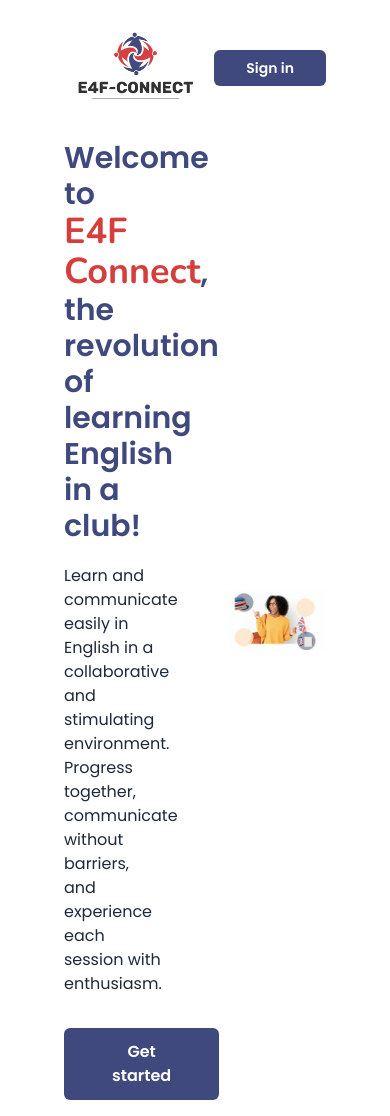
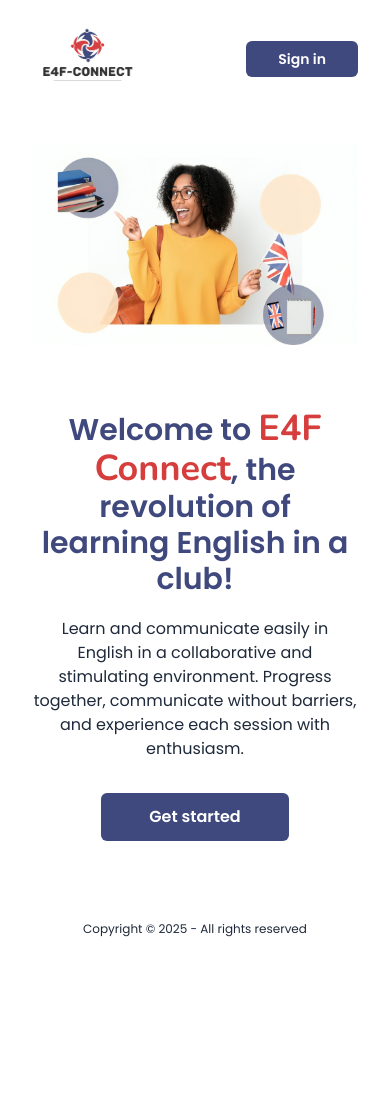
Before and after one commit to NinoMichael/e4f-connect, a React (Vite) app in the folder front/: page / in a window 390 px wide. After the commit the page ends 969 px from the top, so only its background shows below. Built offline with nearby package versions, Linux system fonts and the light colour scheme; a web font is replaced by a local one.

Commit message:
feat: implement homepage

```diff
--- a/front/src/App.tsx
+++ b/front/src/App.tsx
@@ -4,6 +4,7 @@
 import { AnimatePresence } from 'framer-motion';
 import { Routes, Route } from 'react-router-dom';
 import Homepage from './pages/home';
+import Login from './pages/login';
 
 function App() {
     return (
@@ -12,6 +13,7 @@
                 <div>
                     <Routes>
                         <Route path="/" element={<Homepage />}/>
+                        <Route path="/login" element={<Login />}/>
                     </Routes>
                 </div>
             </AnimatePresence>
--- a/front/src/components/inc/Logo.tsx
+++ b/front/src/components/inc/Logo.tsx
@@ -5,7 +5,7 @@
     className?: string;
 };
 
-const Logo: React.FC<LogoProps> = ({ className = "w-36" }) => {
+const Logo: React.FC<LogoProps> = ({ className = "w-28 sm:w-36" }) => {
     return (
         <img
             src={logo}
--- a/front/src/pages/home.tsx
+++ b/front/src/pages/home.tsx
@@ -5,17 +5,17 @@
 
 const Homepage = () => {
     return (
-        <div className="px-16 py-4">
+        <div className="px-8 md:px-16 py-4 h-screen flex flex-col justify-between">
             <header className="flex justify-between items-center">
                 <Logo />
                 <Button
                     label="Sign in"
-                    className="!-mt-2 !px-8 !bg-primary"
+                    className="sm:!-mt-2 !px-8 !bg-primary"
                 />
             </header>
 
-            <main className="mt-3 grid grid-cols-2 gap-16 items-center">
-                <div>
+            <main className="mt-10 md:mt-3 grid md:grid-cols-2 gap-16 items-center">
+                <div className="order-2 text-center md:text-start  md:order-1">
                     <h1 className="text-3xl font-semibold text-primary">
                         Welcome to <span className=" text-4xl font-bold text-secondary font-nunito">E4F Connect</span>,
                         the revolution of learning English in a club!
@@ -31,17 +31,17 @@
                     />
                 </div>
 
-                <div>
+                <div className="order-1 md:order-2">
                     <img
                         src={promo}
                     />
                 </div>
             </main>
 
-            <footer className="flex justify-end items-end">
-                <div>
-
-                </div>
+            <footer className="mt-20 md:mt-24">
+                <p className="text-center md:text-end text-xs mb-8 md:mb-0">
+                    Copyright © { new Date().getFullYear() } - All rights reserved
+                </p>
             </footer>
         </div>
     )
--- /dev/null
+++ b/front/src/pages/login.tsx
@@ -0,0 +1,8 @@
+const Login = () => {
+    return (
+        <div>
+        </div>
+    )
+};
+
+export default Login
```
